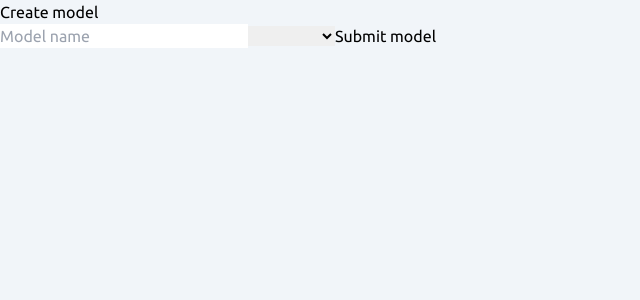
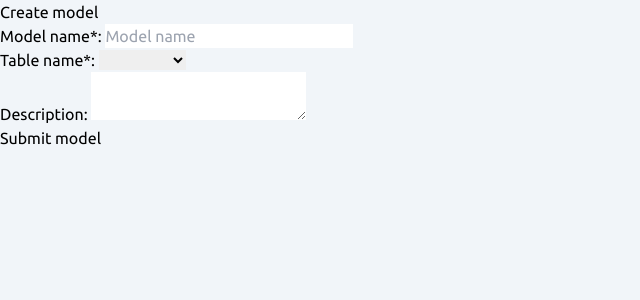
Before and after one commit to LynnMombarg/DuplicateCheck, a Vue app in the folder vue_ui/: page /create in a window 1280 px wide. Both pictures are taken after a click on the button "Create model". Shown: the top 300 px of the page, without its empty margins (0-640 px from the left). Built offline with nearby package versions, Linux system fonts and the light colour scheme.

Commit message:
added description

```diff
--- a/vue_ui/src/components/CreateModel.vue
+++ b/vue_ui/src/components/CreateModel.vue
@@ -5,15 +5,18 @@
 
     <div v-if="inputVisible">
         <p v-if="warningVisible">Please fill in all fields.</p>
-        <input v-model="modelName" placeholder="Model name"/>
+        <label for="model">Model name*: </label>
+        <input v-model="modelName" placeholder="Model name" id="model"/> <br>
 
-
+        <label for="table">Table name*: </label>
         <select v-model="tableName" name="table" id="table">
             <option value="accounts">Accounts</option>
             <option value="contacts">Contacts</option>
             <option value="leads">Leads</option>
-        </select>
+        </select> <br>
 
+        <label for="description">Description: </label>
+        <textarea v-model="description" id="description" name="description"></textarea> <br>
 
         <button @click="createModel">
             Submit model
@@ -28,6 +31,7 @@ export default {
         return {
             modelName: '',
             tableName: '',
+            description: '',
             inputVisible: false,
             warningVisible: false,
         }
@@ -49,6 +53,7 @@ export default {
                 body: JSON.stringify({
                     modelName: this.modelName,
                     tableName: this.tableName,
+                    description: this.description,
                     token: 'ee8612ad-8ad3-489b-9982-33c15a6cc0a4',
                 })
             };
@@ -65,6 +70,7 @@ export default {
         resetValues() {
             this.modelName = '';
             this.tableName = '';
+            this.description = '';
             this.warningVisible = false;
         },
     }
```
